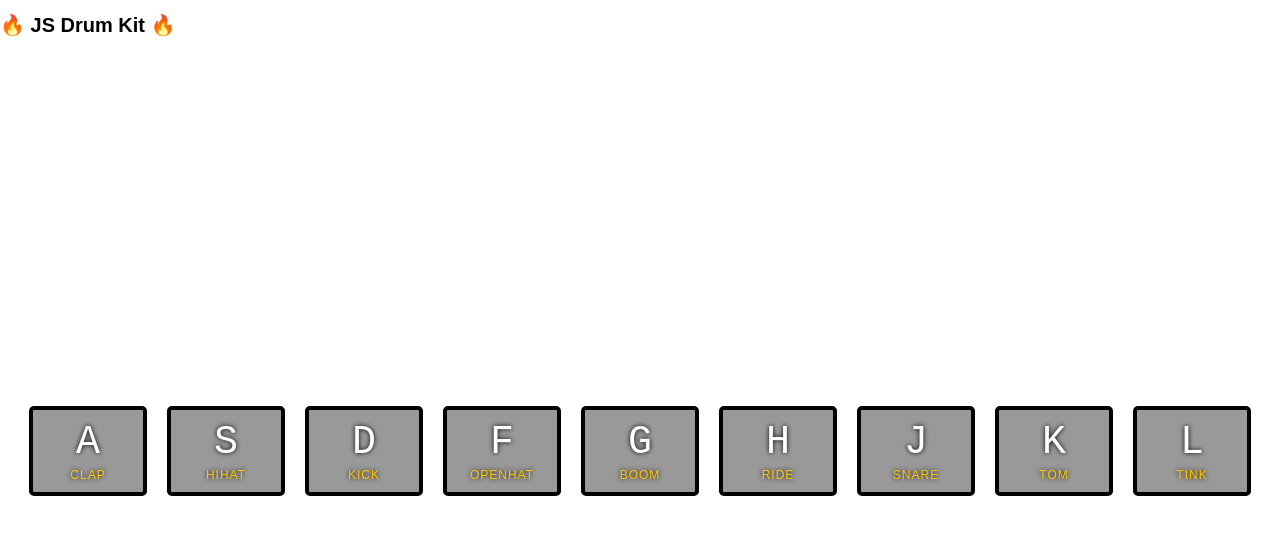
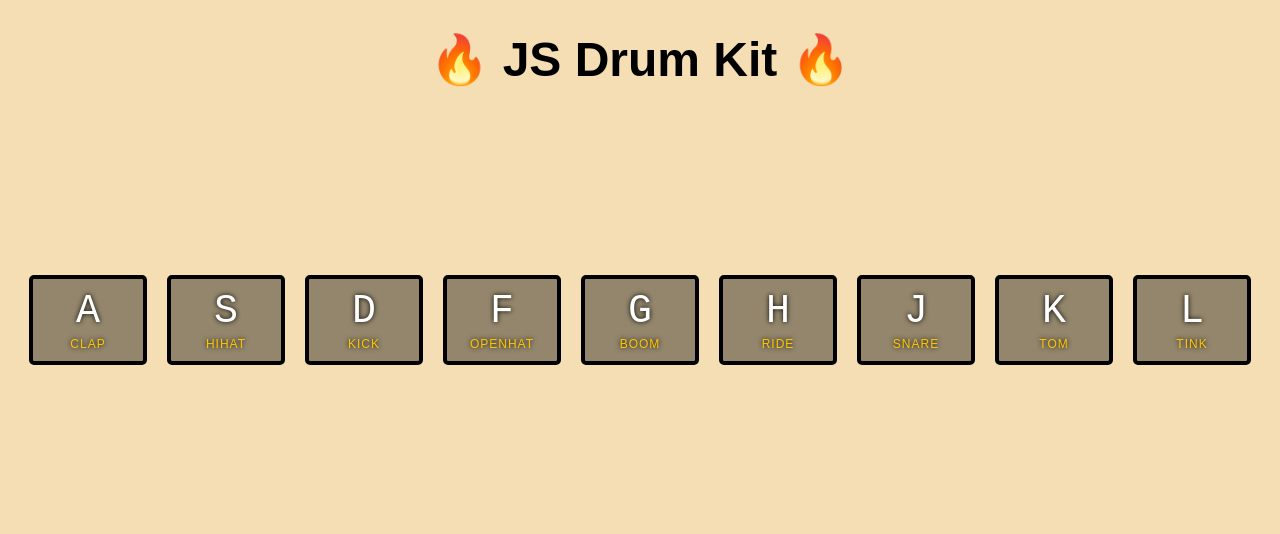
Before and after one commit to amyrosejoyce/30daychaldrum, a plain HTML site: page index.html in a window 1280 px wide. Drawn offline with Linux system fonts and the light colour scheme.

Commit message:
adjusted css

```diff
--- a/src/style.css
+++ b/src/style.css
@@ -1,9 +1,12 @@
 html {
   font-size: 10px;
-
+  background-color: wheat;
   background-size: cover;
 }
-
+h1 {
+  text-align: center;
+  font-size: 48px;
+}
 body,
 html {
   margin: 0;
@@ -14,7 +17,7 @@ html {
 .keys {
   display: flex;
   flex: 1;
-  min-height: 100vh;
+  min-height: 50vh;
   align-items: center;
   justify-content: center;
 }
```
